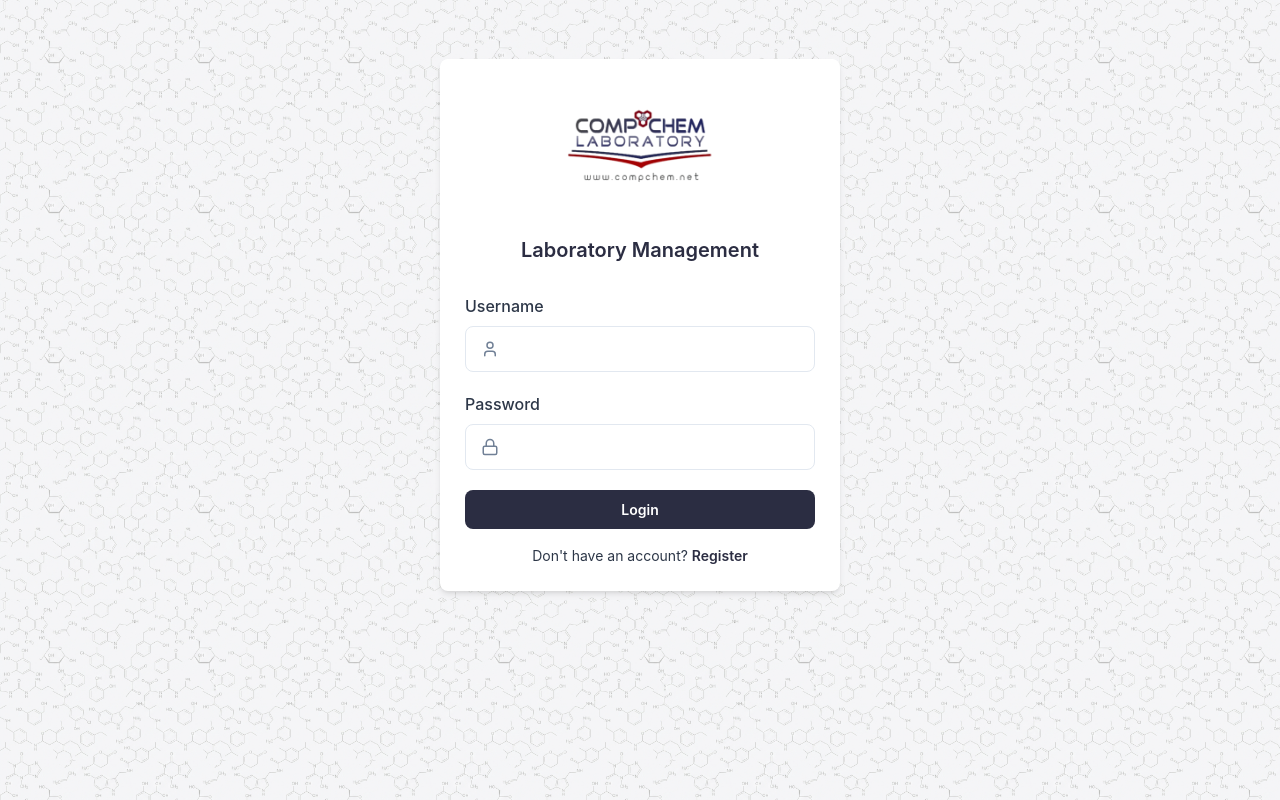
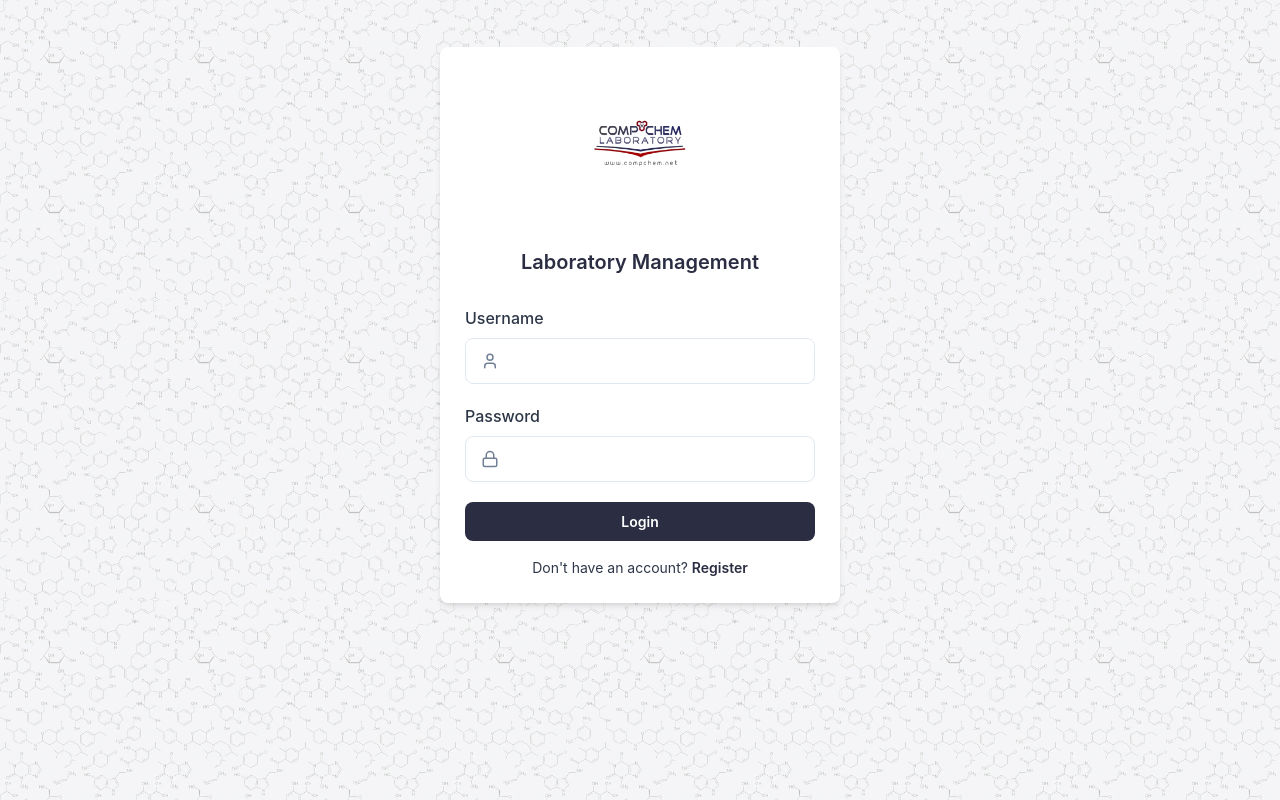
Before and after one commit to scicomm-superbugs/CHOMPCHEM, a React (Vite) app: page /#/login in a window 1280 px wide. Built offline with nearby package versions, Linux system fonts and the light colour scheme; no server answers; the database is empty.

Commit message:
Fix logo transparency issue by resetting margins and copying new file

```diff
--- a/src/index.css
+++ b/src/index.css
@@ -108,9 +108,8 @@ input, select, textarea {
 }
 
 .logo-image {
-  height: 130px;
+  height: 64px;
   width: auto;
-  margin: -40px 0 -40px -15px; /* Trims transparent whitespace */
 }
 
 .logo-text {
@@ -540,8 +539,7 @@ input, select, textarea {
   }
 
   .logo-image {
-    height: 90px;
-    margin: -30px 0 -30px -10px;
+    height: 48px;
   }
 
   .hamburger-btn {
--- a/src/pages/Login.jsx
+++ b/src/pages/Login.jsx
@@ -34,7 +34,7 @@ export default function Login() {
     <div style={{ display: 'flex', justifyContent: 'center', alignItems: 'center', minHeight: 'calc(100vh - 150px)' }}>
       <div className="card" style={{ maxWidth: '400px', width: '100%' }}>
         <div style={{ textAlign: 'center', marginBottom: '2rem' }}>
-          <img src="./logo.png" alt="COMPCHEM" style={{ height: '220px', margin: '-50px 0 -30px 0' }} onError={e => e.target.style.display='none'}/>
+          <img src="./logo.png" alt="COMPCHEM" style={{ height: '140px', marginBottom: '1.5rem' }} onError={e => e.target.style.display='none'}/>
           <h2 style={{ fontSize: '1.25rem', color: 'var(--primary)', marginTop: '0.5rem' }}>Laboratory Management</h2>
         </div>
 
```
